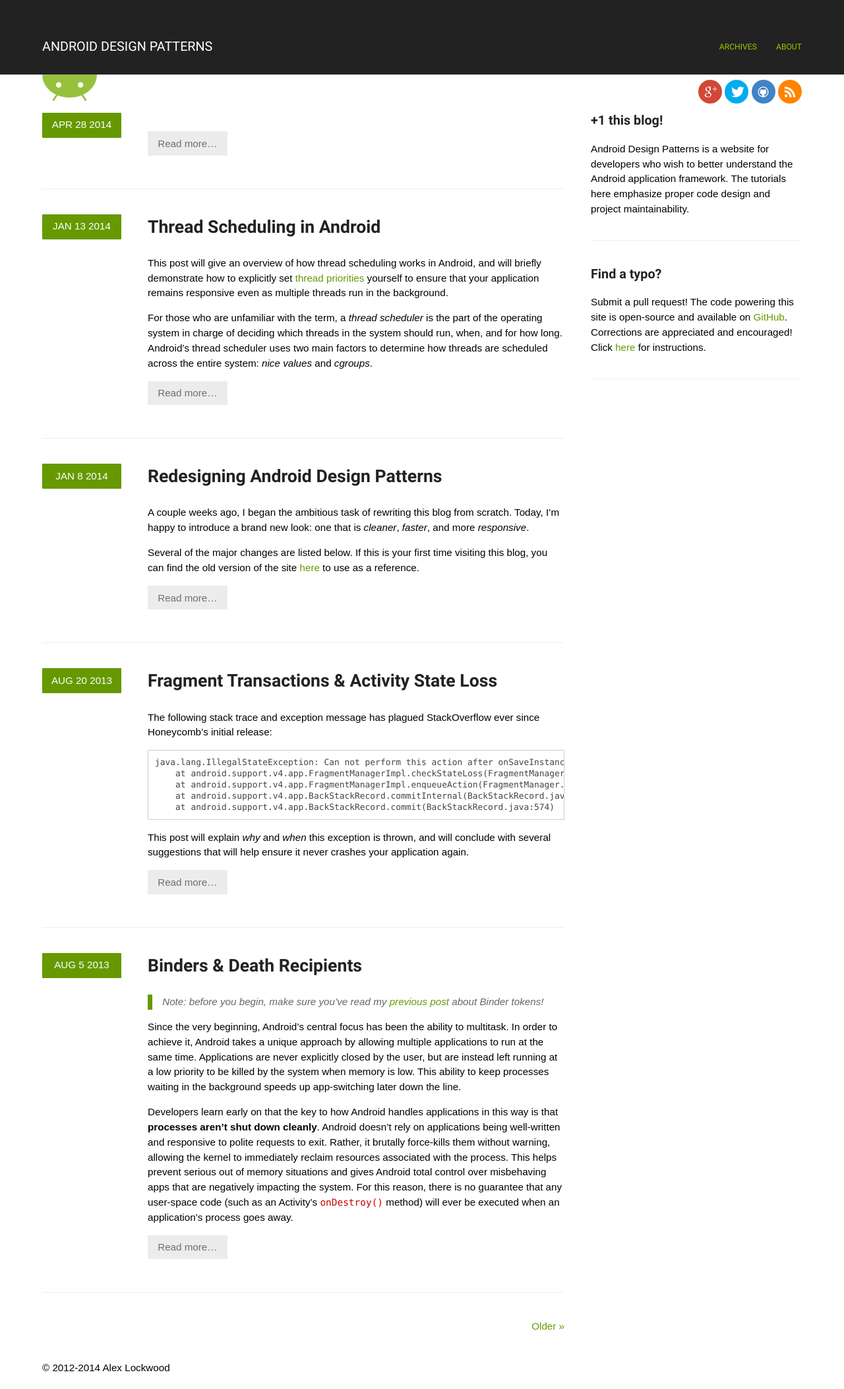
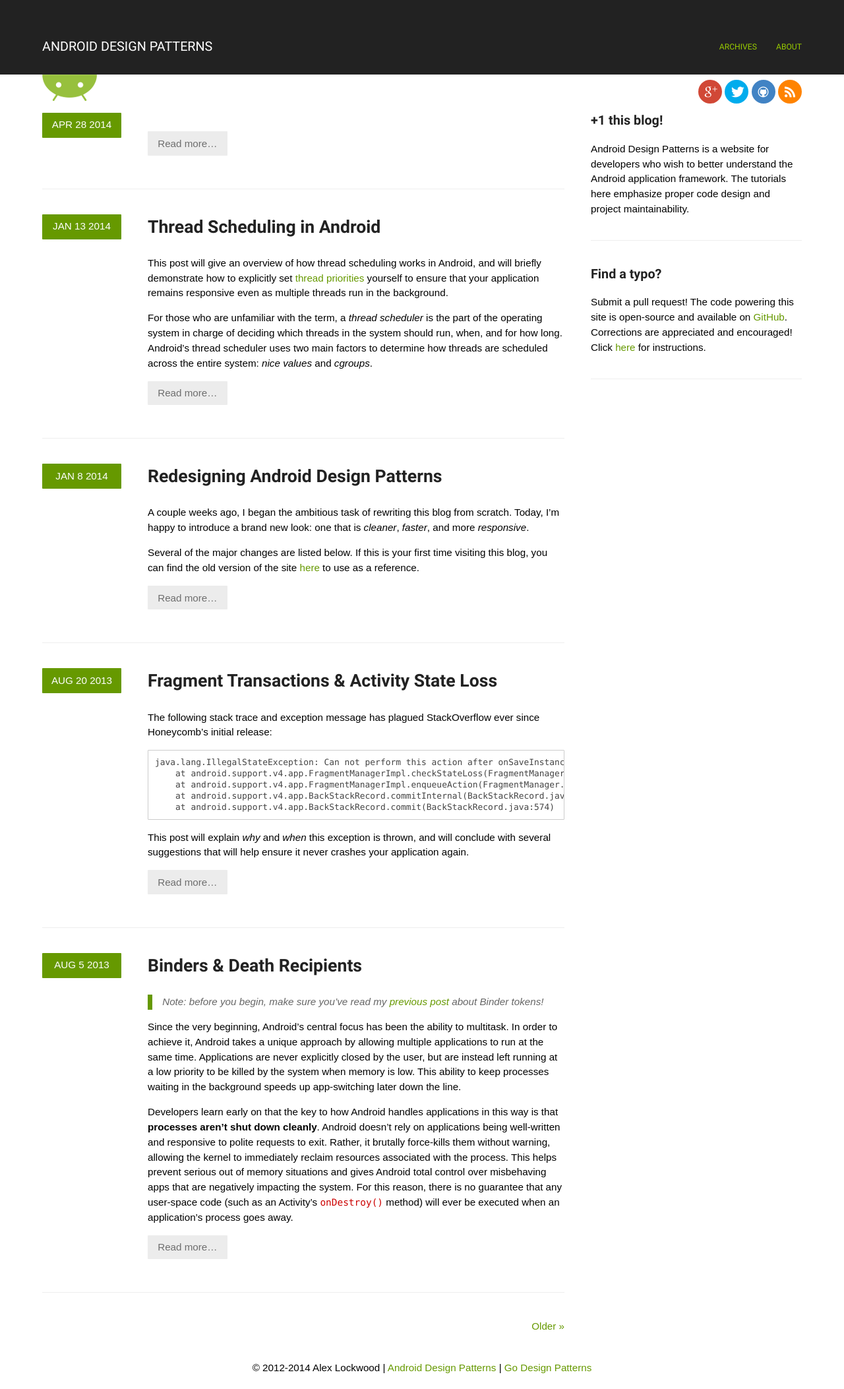
Before and after one commit to alexjlockwood/AndroidDesignPatterns, a Jekyll site: the page built from index.html, in a window 1280 px wide. Shown: the whole page at 66% size. Built offline with Jekyll 4.4.1, drawn with Linux system fonts in a browser that asks for light colours; some web fonts are replaced; Markdown is read by kramdown in place of the engine named in the settings; the list of posts is cut into pages by our own code; comment, search, counter and statistics services are not loaded.

Commit message:
updated copyright at bottom

```diff
--- a/_includes/style.css
+++ b/_includes/style.css
@@ -409,6 +409,7 @@
 #copyright {
   padding: 20px 0;
   clear: both;
+  text-align: center;
 }
 #responsive-home-page-first-ad {
   padding-bottom: 40px;
--- a/_layouts/default.html
+++ b/_layouts/default.html
@@ -105,7 +105,9 @@
     </div>
 
     <div id="copyright" class="container">
-      <p>&copy; 2012-{{ site.time | date: "%Y" }} Alex Lockwood</p>
+      <p>&copy; 2012-{{ site.time | date: "%Y" }} Alex Lockwood |
+	<a href="{{ site.baseurl }}">Android Design Patterns</a> |
+	<a href="http://www.godesignpatterns.com">Go Design Patterns</a></p>
     </div>
 
     <script type="text/javascript">
--- a/less/style.less
+++ b/less/style.less
@@ -413,6 +413,7 @@
 #copyright {
   padding: 20px 0;
   clear: both;
+  text-align: center;
 }
 
 // TODO: wrap these ids in a 'adsense' class and update @media print below.
```
